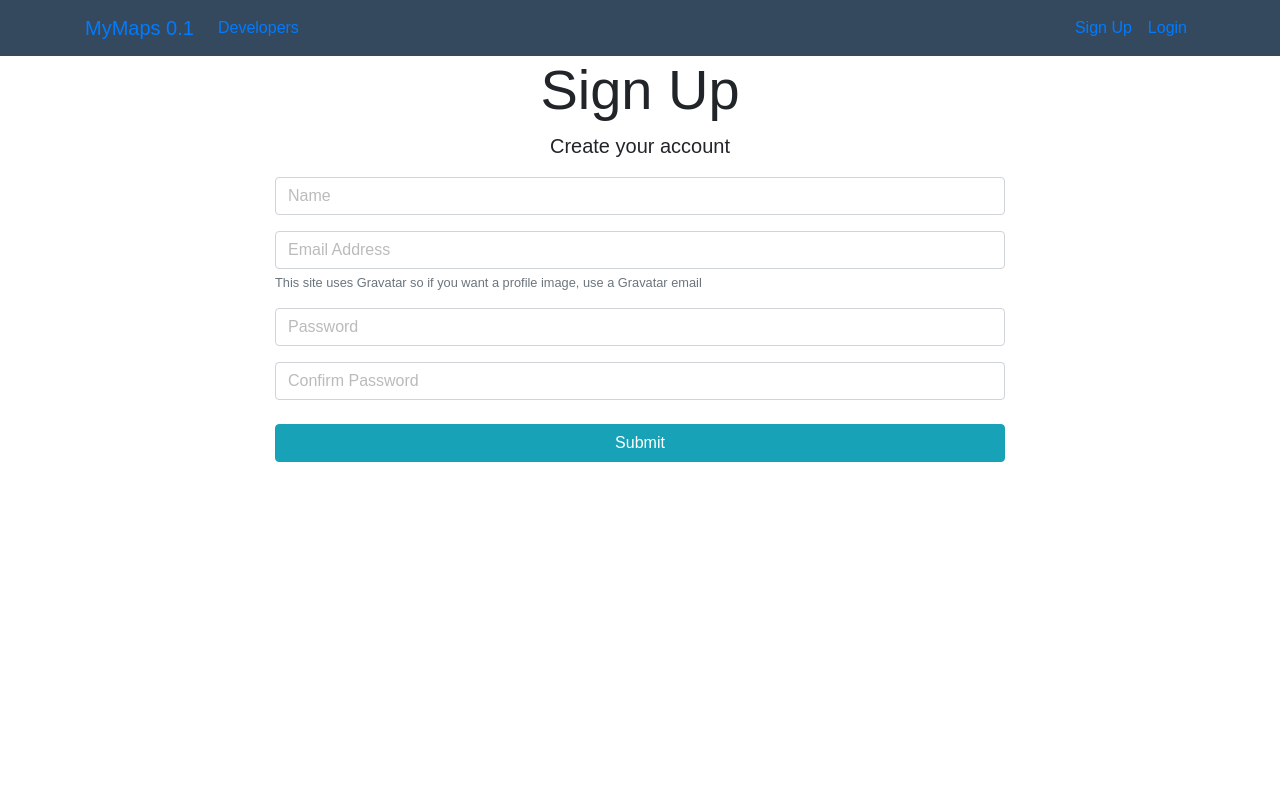
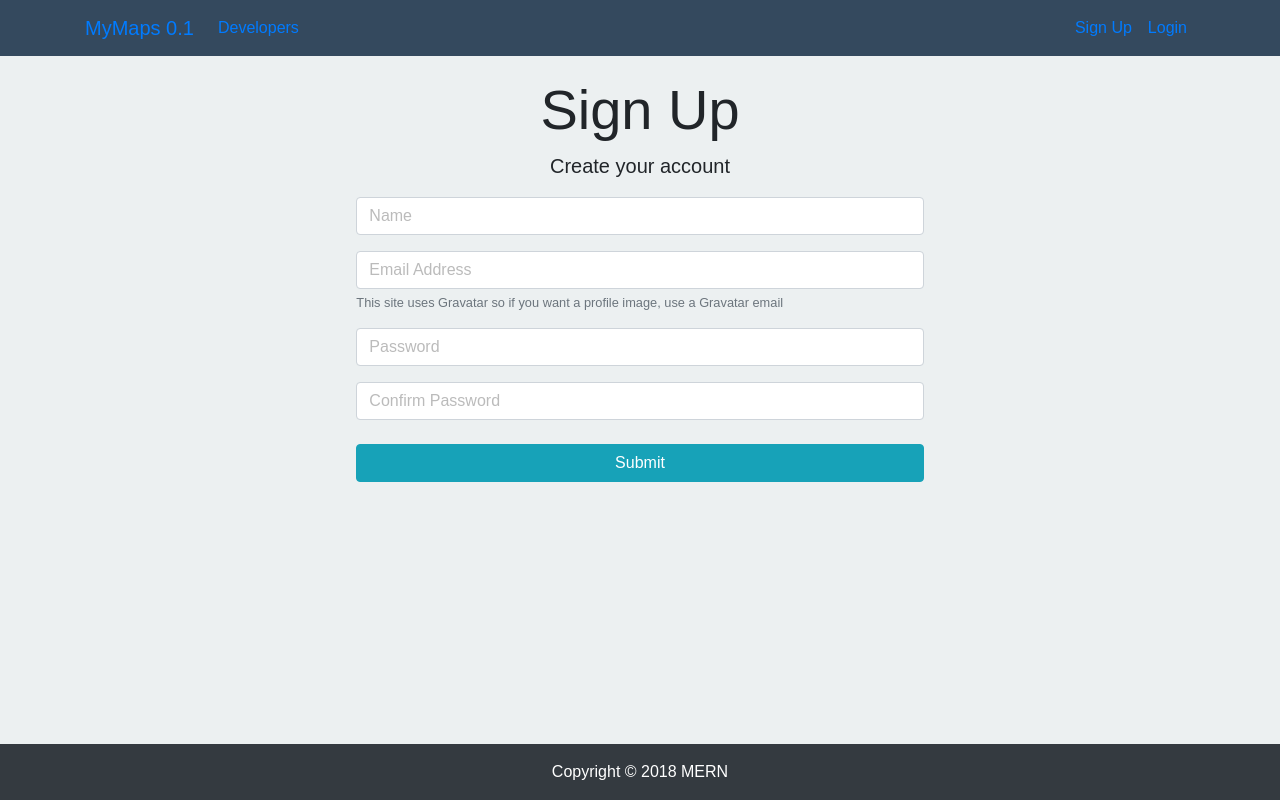
Before and after one commit to valpioner/mern, a React (Create React App) app in the folder client/: page /register in a window 1280 px wide. Shown: the top 800 px of the page. Built offline with nearby package versions, Linux system fonts and the light colour scheme; what google-maps-react would draw is missing.

Commit message:
changed global styles

```diff
--- a/client/src/App.css
+++ b/client/src/App.css
@@ -1,6 +1,12 @@
 html, body, #root, .App {
   height: 100%;
   width: 100%;
+}
+
+.App {
+  background-color: #ecf0f1;
+  display: flex;
+  flex-direction: column;
 }
 
 img {
@@ -82,6 +88,16 @@ img {
 .ground-card {
   height: 50px;
   background: #FF6300;
+}
+
+.route-container {
+  height: 100%;
+  width: 70%;
+  margin: 0 auto;
+  margin-top: 20px;
+  margin-bottom: 20px;
+  border-radius: 10px;
+  overflow: hidden;
 }
 
 .route-container > div:first-of-type {
--- a/client/src/App.js
+++ b/client/src/App.js
@@ -58,7 +58,7 @@ class App extends Component {
           <div className="App">
             <Navbar />
             <Route exact path="/" component={Landing} />
-            <div style={{ height: "100%" }} className="route-container">
+            <div className="route-container">
               <Route exact path="/register" component={Register} />
               <Route exact path="/login" component={Login} />
               <Route exact path="/profiles" component={Profiles} />
--- a/client/src/components/layout/Footer.js
+++ b/client/src/components/layout/Footer.js
@@ -2,7 +2,7 @@ import React from 'react'
 
 export default () => {
   return (
-    <footer className="bg-dark text-white mt-5 p-4 text-center">
+    <footer className="bg-dark text-white p-3 text-center">
       Copyright &copy; {new Date().getFullYear()} MERN
     </footer>
   )
--- a/client/src/components/map/Container.js
+++ b/client/src/components/map/Container.js
@@ -7,9 +7,9 @@ class Container extends Component {
   render() {
 
     return (
-      <div class="map-container">
-      <MapMenu />
-      <Map google={this.props.google} />
+      <div className="map-container">
+        <MapMenu />
+        <Map google={this.props.google} />
       </div>
 
     );
--- a/client/src/components/map/Map.js
+++ b/client/src/components/map/Map.js
@@ -286,7 +286,7 @@ class Map extends Component {
     const { userMap, loading } = this.props.map;
 
     return (
-      <div class="map" ref='map' style={{ height: "100%" }}>
+      <div className="map" ref='map'>
         <Spinner />
       </div>
     )
--- a/client/src/components/map/MapMenu.js
+++ b/client/src/components/map/MapMenu.js
@@ -67,7 +67,7 @@ class MapMenu extends Component {
 
     return (
       <div className="map-menu color-wet-asphalt">
-        <div class="user-photo">
+        <div className="user-photo">
 
         </div>
         {flightCards}
```
